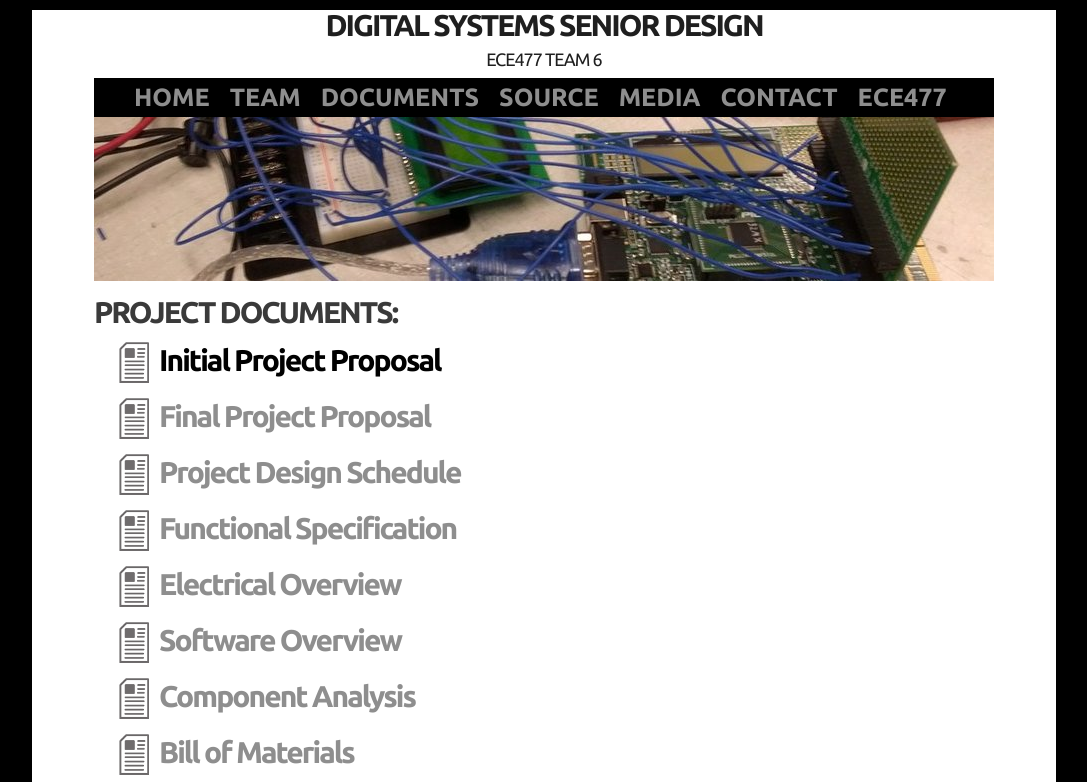
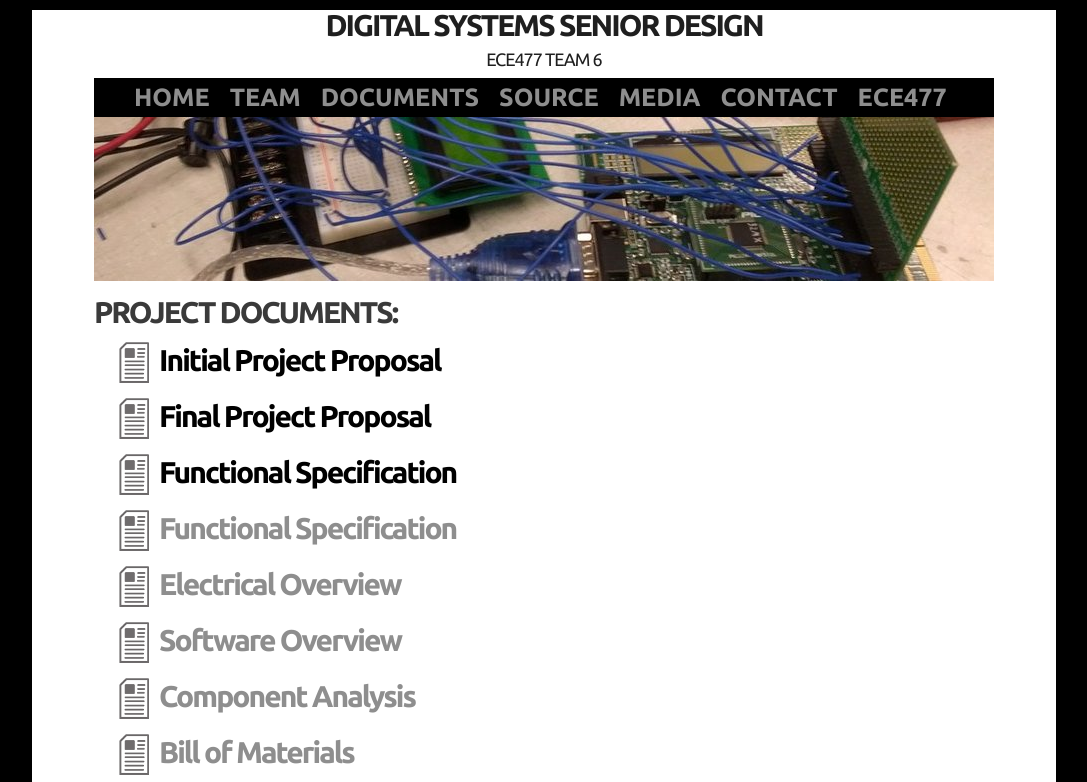
Before and after one commit to mitchellciupak-archived/Snow-WeAR-Goggles-OLD, a plain HTML site: page Files/documents.html in a window 1280 px wide. Shown: the top 782 px of the page, without its empty margins (96-1183 px from the left). Drawn offline with Linux system fonts and the light colour scheme; files whose address does not match are found by name.

Commit message:
Update documents.html

```diff
--- a/Files/documents.html
+++ b/Files/documents.html
@@ -56,8 +56,8 @@ This website was based upon a number of source materials, which are elaborated u
 			<h2>Project Documents:</h2>
 			<div id="document">
 				<h2><a href="docs/0_InitialProjectProposal.pdf">Initial Project Proposal</a></h2>
-				<h2><a style="color: #8E8E8E; cursor: default">Final Project Proposal</a></h2>
-				<h2><a style="color: #8E8E8E; cursor: default">Project Design Schedule</a></h2>
+				<h2><a href="docs/1_FinalProjectProposal.pdf">Final Project Proposal</a></h2>
+				<h2><a href="docs/2_FunctionalSpecification.pdf">Functional Specification</a></h2>
 				<h2><a style="color: #8E8E8E; cursor: default">Functional Specification</a></h2>
 				<h2><a style="color: #8E8E8E; cursor: default">Electrical Overview</a></h2>
 				<h2><a style="color: #8E8E8E; cursor: default">Software Overview</a></h2>
```
